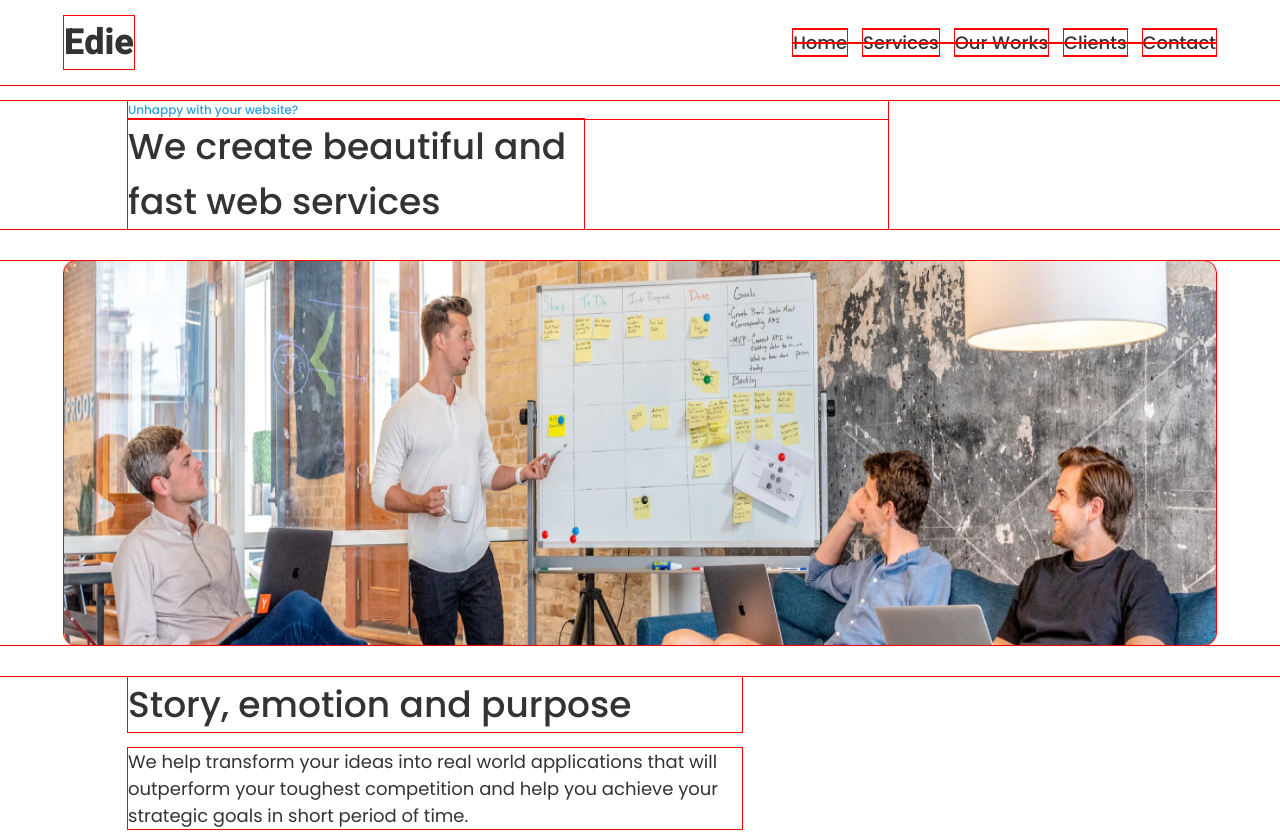
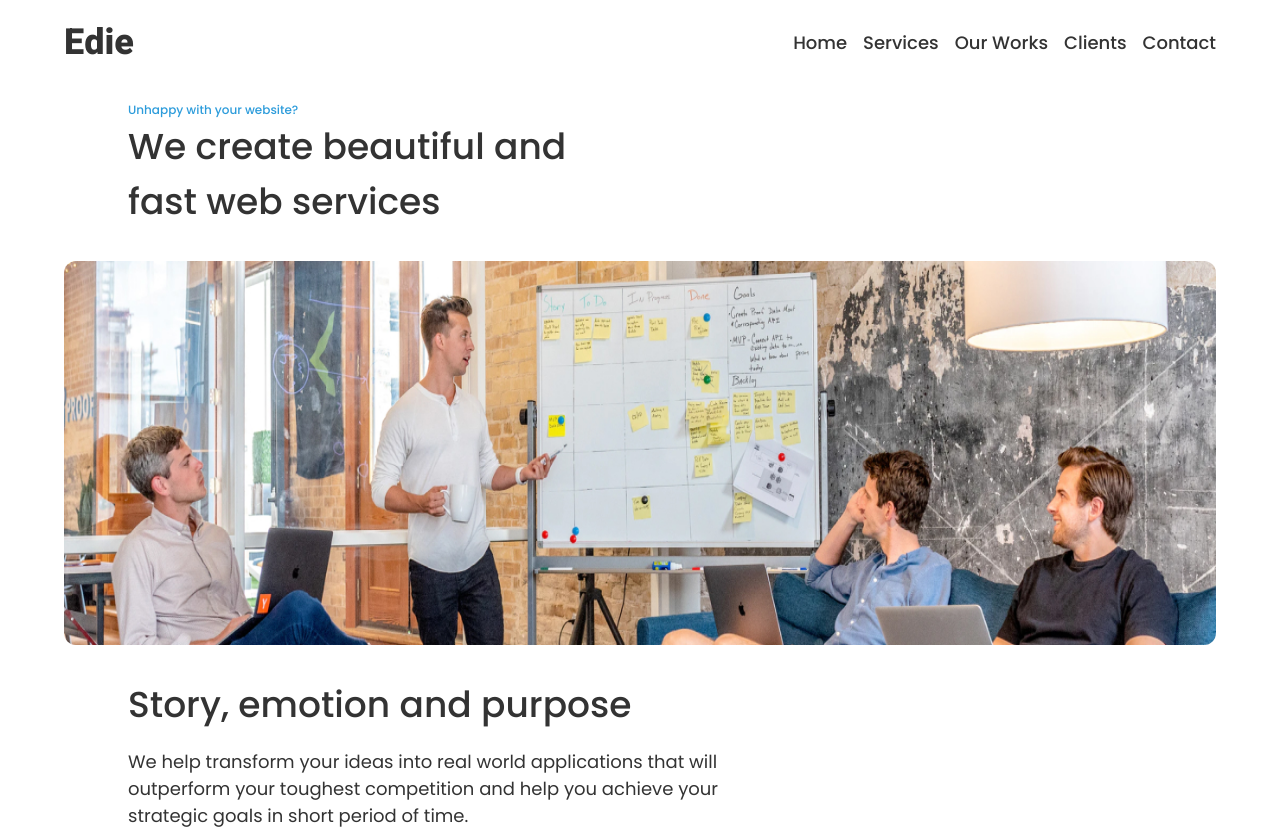
Before and after one commit to JanBergsma/Edie-homepage, a website: page index.html in a window 1280 px wide. Shown: the top 832 px of the page. Drawn offline with nearby package versions, Linux system fonts and the light colour scheme.

Commit message:
red lines

```diff
--- a/style.css
+++ b/style.css
@@ -57,7 +57,7 @@
 * {
   box-sizing: border-box;
   margin: 0;
-  outline: 1px red solid;
+  /* outline: 1px red solid; */
   padding: 0;
 }
 
```
